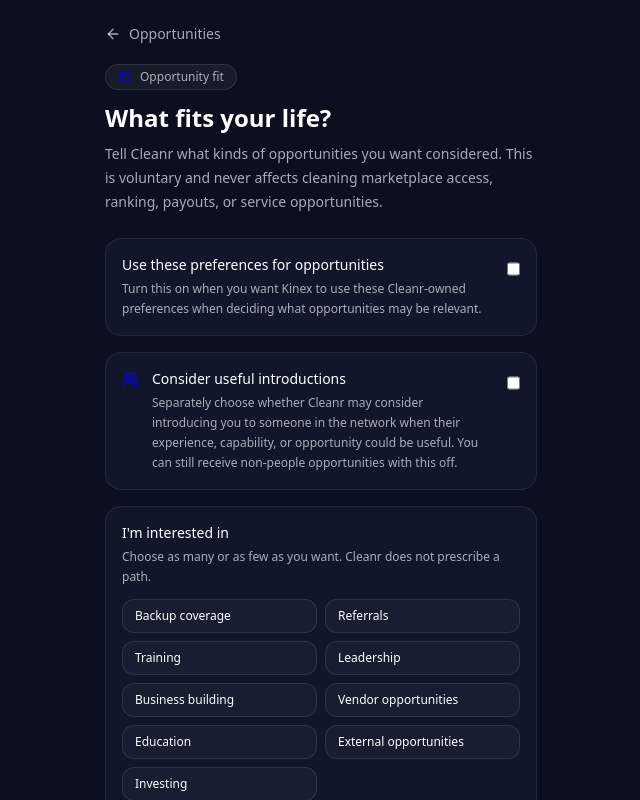
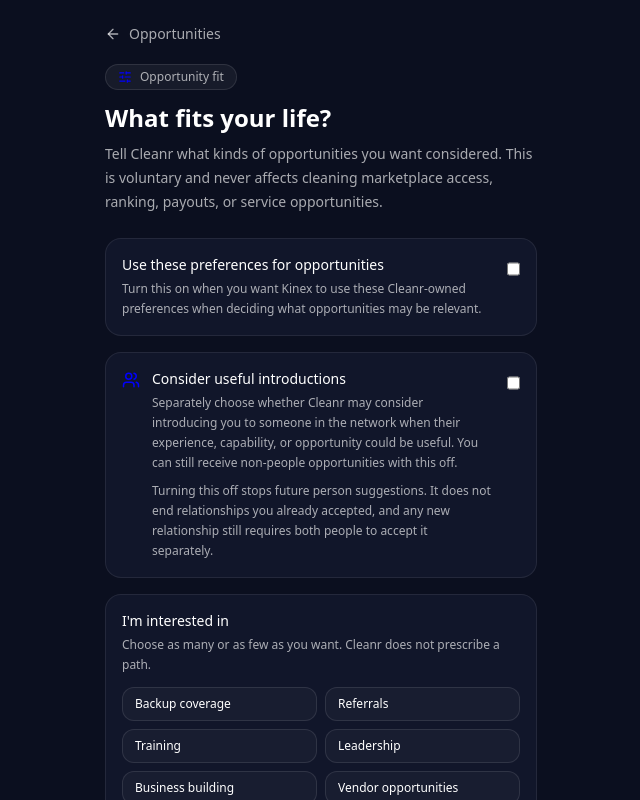
Before and after one commit to SolSabali-Ent/Cleanr-app-preview, a React (Vite) app: page /csp/growth/fit in a window 1280 px wide. Shown: the top 800 px of the page, without its empty margins (319-959 px from the left). Built offline with nearby package versions, Linux system fonts and the light colour scheme; no server answers; the database is empty.

Commit message:
Sync Cleanr public app from 24444ef

```diff
--- a/src/app/provider/screens/OpportunityFitScreen.tsx
+++ b/src/app/provider/screens/OpportunityFitScreen.tsx
@@ -135,6 +135,9 @@ export default function OpportunityFitScreen() {
                 <p className="mt-1 text-xs leading-5" style={{ color: CSP_TEXT_SECONDARY }}>
                   Separately choose whether Cleanr may consider introducing you to someone in the network when their experience, capability, or opportunity could be useful. You can still receive non-people opportunities with this off.
                 </p>
+                <p className="mt-2 text-xs leading-5" style={{ color: CSP_TEXT_SECONDARY }}>
+                  Turning this off stops future person suggestions. It does not end relationships you already accepted, and any new relationship still requires both people to accept it separately.
+                </p>
               </div>
               <input type="checkbox" checked={introductionsEnabled} disabled={isOfflinePreviewMode} onChange={(event) => { setIntroductionsEnabled(event.target.checked); setSaved(false); }} className="mt-1 h-5 w-5" />
             </label>
```
Also changed, not shown: 33 other files (tests, documents, lock files or other folders).
